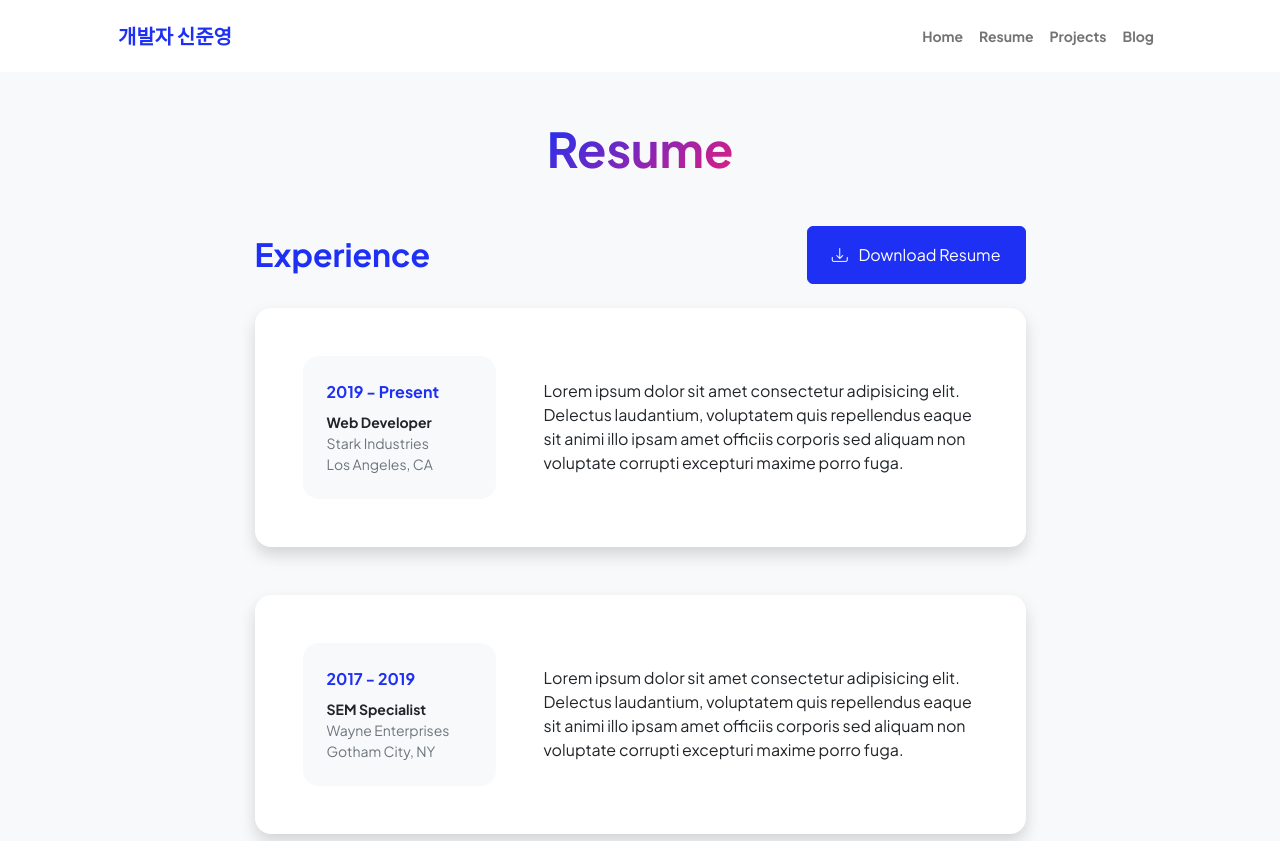
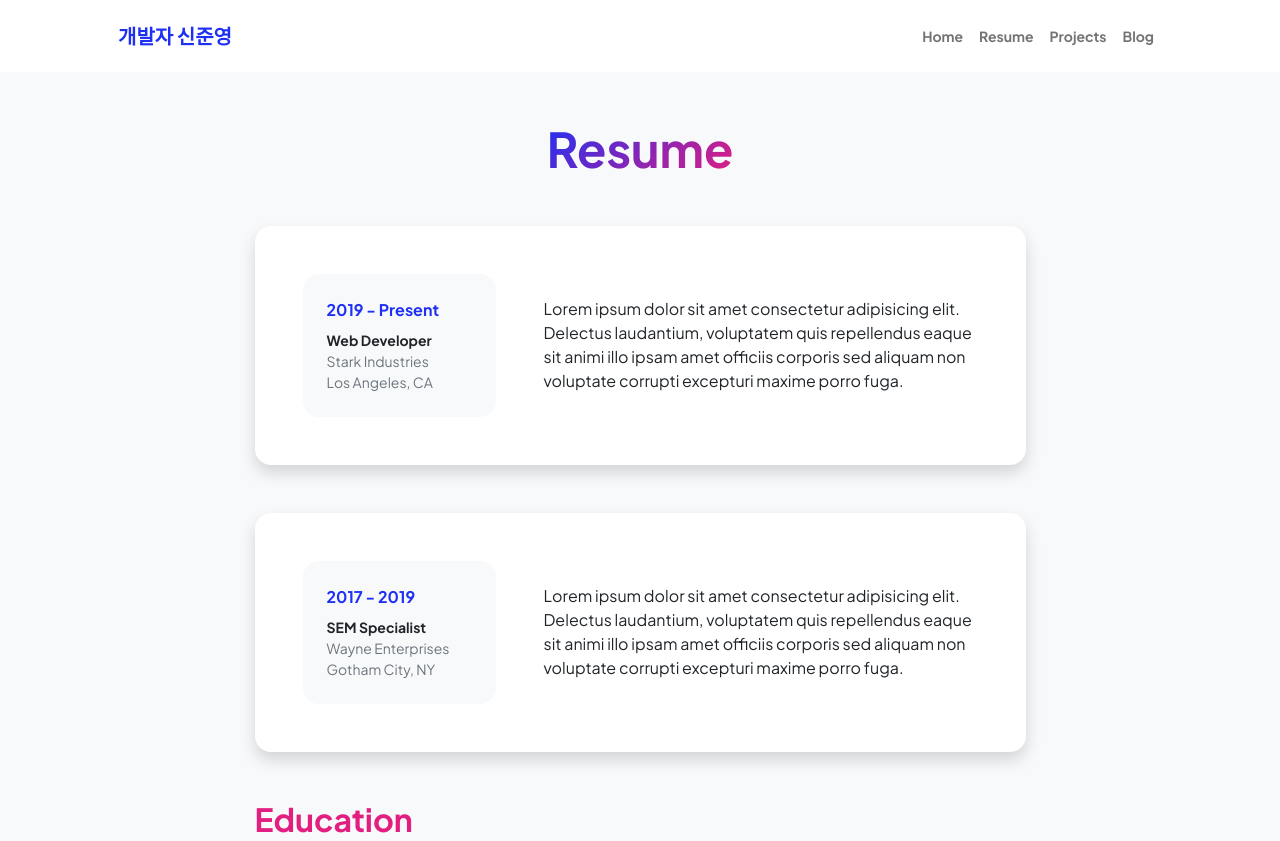
Before and after one commit to jyshine/jyshine.github.io, a plain HTML site: page resume.html in a window 1280 px wide. Shown: the top 841 px of the page. Drawn offline with nearby package versions, Linux system fonts and the light colour scheme.

Commit message:
개인용 포트폴리오 사이트

```diff
--- a/resume.html
+++ b/resume.html
@@ -45,15 +45,15 @@
                     <div class="col-lg-11 col-xl-9 col-xxl-8">
                         <!-- Experience Section-->
                         <section>
-                            <div class="d-flex align-items-center justify-content-between mb-4">
-                                <h2 class="text-primary fw-bolder mb-0">Experience</h2>
-                                <!-- Download resume button-->
-                                <!-- Note: Set the link href target to a PDF file within your project-->
-                                <a class="btn btn-primary px-4 py-3" href="#!">
-                                    <div class="d-inline-block bi bi-download me-2"></div>
-                                    Download Resume
-                                </a>
-                            </div>
+<!--                            <div class="d-flex align-items-center justify-content-between mb-4">-->
+<!--                                <h2 class="text-primary fw-bolder mb-0">Experience</h2>-->
+<!--                                &lt;!&ndash; Download resume button&ndash;&gt;-->
+<!--                                &lt;!&ndash; Note: Set the link href target to a PDF file within your project&ndash;&gt;-->
+<!--                                <a class="btn btn-primary px-4 py-3" href="#!">-->
+<!--                                    <div class="d-inline-block bi bi-download me-2"></div>-->
+<!--                                    Download Resume-->
+<!--                                </a>-->
+<!--                            </div>-->
                             <!-- Experience Card 1-->
                             <div class="card shadow border-0 rounded-4 mb-5">
                                 <div class="card-body p-5">
```
